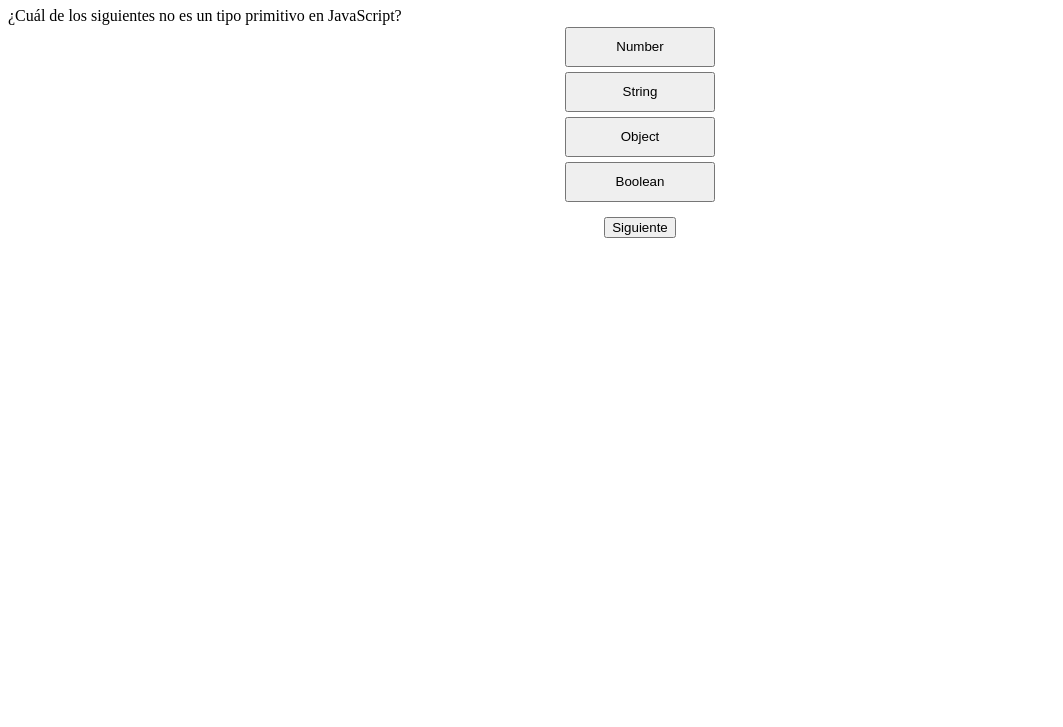
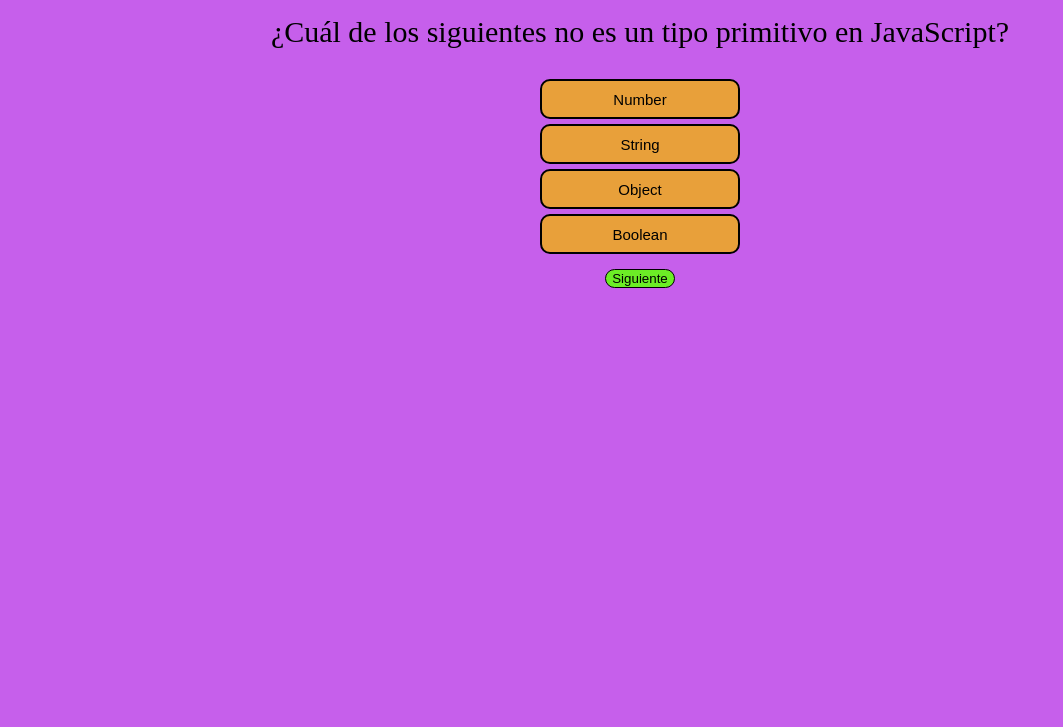
Before and after one commit to saraymaro/JS2, a plain HTML site: page Quiz/index.html in a window 1280 px wide. Shown: the part 73-800 px from the top of the page, without its empty margins (0-1063 px from the left). Drawn offline with Linux system fonts and the light colour scheme.

Commit message:
quiz finish

```diff
--- a/Quiz/main.js
+++ b/Quiz/main.js
@@ -1,33 +1,32 @@
-// Definir las preguntas y respuestas
-const questions = [
-    {
+const questions = [{
     question: "¿Cuál de los siguientes no es un tipo primitivo en JavaScript?",
     answers: ["Number", "String", "Object", "Boolean"],
     correctAnswer: "Object"
 },
 {
-        question: "¿Cuál es el planeta más grande del sistema solar?",
-        answers: ["Tierra", "Marte", "Júpiter", "Venus"],
-        correctAnswer: "Júpiter"
+    question: "¿Cuál es la forma correcta de comentar una sola línea en JavaScript?",
+    answers: ["/* Esto es un comentario */", "# Esto es un comentario", "// Esto es un comentario", "' Esto es un comentario"],
+    correctAnswer: "// Esto es un comentario"
 },
 {
-        question: "¿Quién pintó La Última Cena?",
-        answers: ["Vincent van Gogh", "Leonardo da Vinci", "Pablo Picasso", "Claude Monet"],
-        correctAnswer: "Leonardo da Vinci"
+    question: "¿Cuál es el operador de igualdad estricta en JavaScript?",
+    answers: ["=", "==", "===", "!=="],
+    correctAnswer: "==="
 },
 {
-        question: "¿En qué año se firmó la Declaración de Independencia de los Estados Unidos?",
-        answers: ["1776", "1865", "1492", "1984"],
-        correctAnswer: "1776"
+    question: "¿Cuál es la función en JavaScript que se utiliza para mostrar un cuadro de diálogo con un mensaje?",
+    answers: ["console.log()", "alert()", "prompt()", "confirm()"],
+    correctAnswer: "alert()"
 },
 {
-        question: "¿Cuál es el río más largo del mundo?",
-        answers: ["Río Amazonas", "Río Nilo", "Río Misisipi", "Río Danubio"],
-        correctAnswer: "Río Amazonas"
+    question: "¿Qué método se utiliza para eliminar el último elemento de un array en JavaScript?",
+    answers: ["pop()", "shift()", "remove()", "splice()"],
+    correctAnswer: "pop()"
 }
 ];
 
 let currentQuestionIndex = 0;
+let correctAnswers = 0;
 
 const questionElement = document.getElementById("question");
 const optionButtons = document.querySelectorAll("#option");
@@ -35,6 +34,7 @@ const nextButton = document.getElementById("next");
 
 function startQuiz() {
     currentQuestionIndex = 0;
+    correctAnswers = 0;
     showQuestion(questions[currentQuestionIndex]);
 }
 
@@ -50,11 +50,7 @@ function checkAnswer(button) {
     const correctAnswer = questions[currentQuestionIndex].correctAnswer;
 
     if (selectedAnswer === correctAnswer) {
-        // Respuesta correcta
-        // Puedes agregar aquí una lógica para puntuación o retroalimentación
-    } else {
-        // Respuesta incorrecta
-        // Puedes agregar aquí una lógica para retroalimentación
+        incrementarContador();
     }
 }
 
@@ -64,11 +60,15 @@ function nextQuestion() {
     if (currentQuestionIndex < questions.length) {
         showQuestion(questions[currentQuestionIndex]);
     } else {
-        // Has completado el quiz, puedes mostrar un mensaje de finalización
-        questionElement.textContent = "¡Quiz completado!";
+
+        questionElement.textContent = `¡Quiz completado! ¡Has acertado ${correctAnswers} / ${questions.length} preguntas!`;
         optionButtons.forEach((button) => (button.style.display = "none"));
         nextButton.style.display = "none";
     }
 }
 
+function incrementarContador() {
+    correctAnswers++;
+}
+
 startQuiz();
--- a/Quiz/style.css
+++ b/Quiz/style.css
@@ -1,7 +1,14 @@
-
-#containerQ{
-    width: 70%;
-    height: 20px;
+body{
+    margin: 0%;
+    background-color: #C65FEB;
+}
+h1{
+    text-align: center;
+}
+#question{
+    width: 100%;
+    text-align: center;
+    font-size: 30px;
 }
 #containerOptions{
     display: flex;
@@ -10,12 +17,22 @@
     justify-content: center;
 }
 #option{
-    width: 150px;
+    width: 200px;
     margin-bottom: 5px;
     height: 40px;
     cursor: pointer;
+    font-size: 15px;
+    background-color: #E8A03A;
+    border-radius: 10px;
+    border: 2px solid black;
 }
+#option:hover{
+background-color: #EA741A;
+}
+
 #next{
     margin-top: 10px;
-    cursor: pointer;
+    cursor: pointer;background-color: #6CED26;
+    border: 1px solid black;
+    border-radius: 10px;
 }
```
Lines whose indentation alone changed are shown as unchanged.
